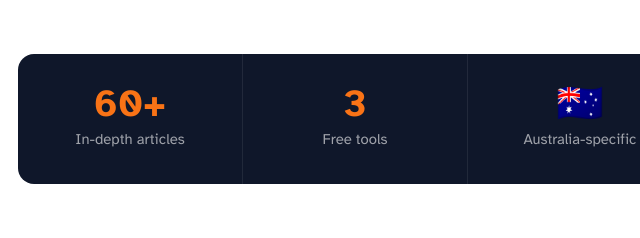
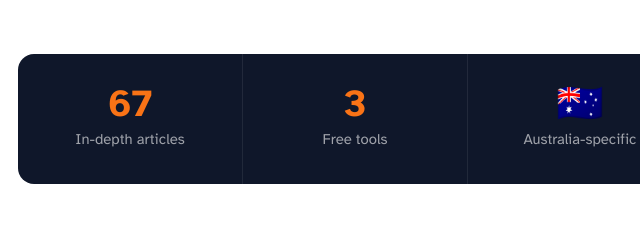
Before and after one commit to Vanders74/tradieautomate, an Astro site: page /about in a window 1280 px wide. Shown: the part 1921-2159 px from the top of the page, 172-812 px from the left. Built offline with nearby package versions, Linux system fonts and the light colour scheme; Astro itself is replaced by a stand-in of ours.

Commit message:
fix: update article count to 67 on about page

```diff
--- a/src/pages/about.astro
+++ b/src/pages/about.astro
@@ -132,7 +132,7 @@ const aboutSchema = {
       <section class="about-trust" aria-label="Site statistics">
         <div class="trust-strip">
           <div class="trust-stat">
-            <span class="trust-num">60+</span>
+            <span class="trust-num">67</span>
             <span class="trust-label">In-depth articles</span>
           </div>
           <div class="trust-stat">
```
